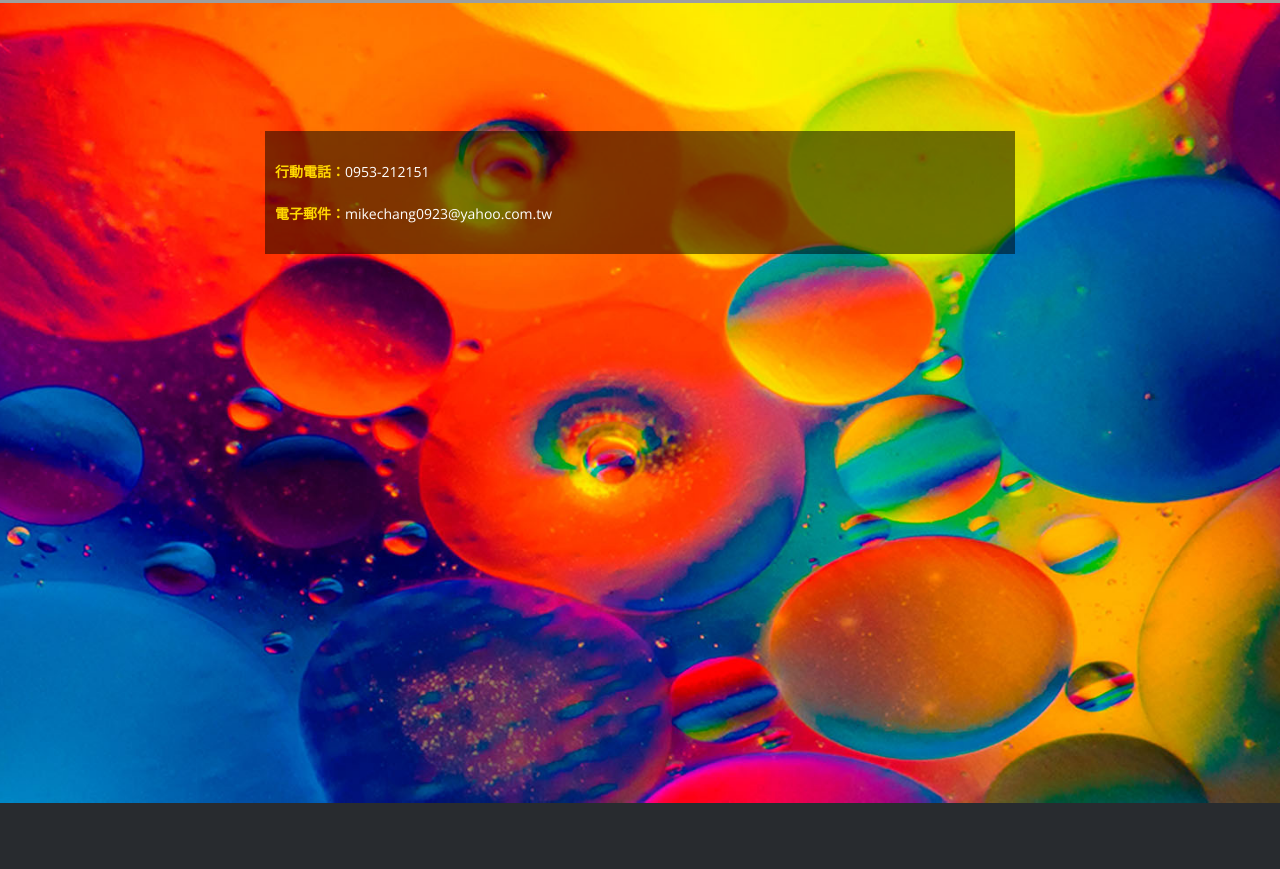
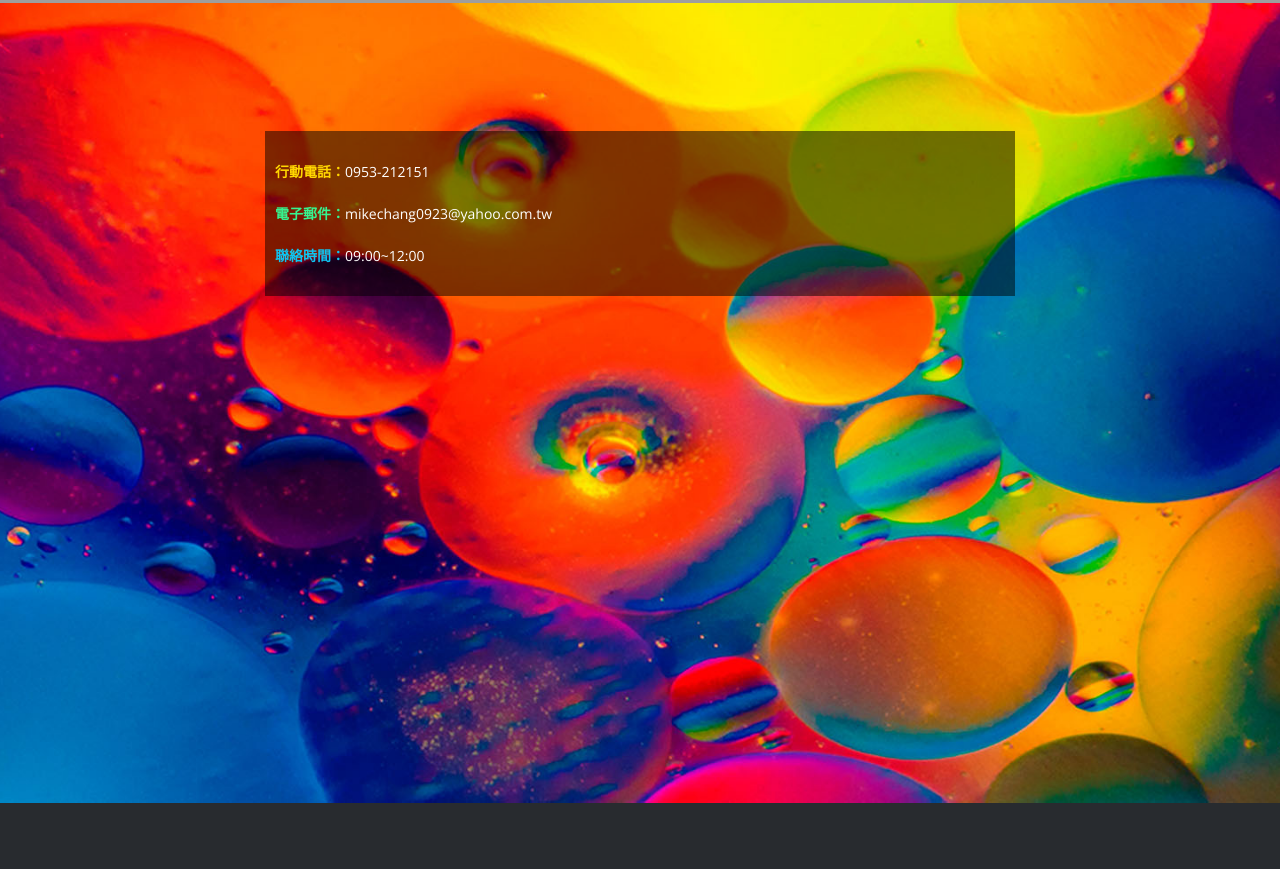
Before and after one commit to mikechang0923/portfolio, a plain HTML site: page index.html in a window 1280 px wide. Shown: the part 3231-4100 px from the top of the page. Drawn offline with nearby package versions, Linux system fonts and the light colour scheme; grey boxes are pictures that could not be loaded.

Commit message:
Add files via upload

```diff
--- a/index.html
+++ b/index.html
@@ -234,7 +234,8 @@ https://templatemo.com/tm-526-vanilla
                     <div class="contact-form">
                         <div class="row">
                             <span><b><font color="gold">行動電話：</font></b><font color="white">0953-212151<br><br>
-                                  <b><font color="gold">電子郵件：</font></b><font color="white">mikechang0923@yahoo.com.tw<br></span>
+                                  <b><font color="36f48f">電子郵件：</font></b><font color="white">mikechang0923@yahoo.com.tw<br><br>
+                                  <b><font color="0ec5f3">聯絡時間：</font></b><font color="white">09:00~12:00<br></span>
                        </div>
                     </div>
                 </div>
```
